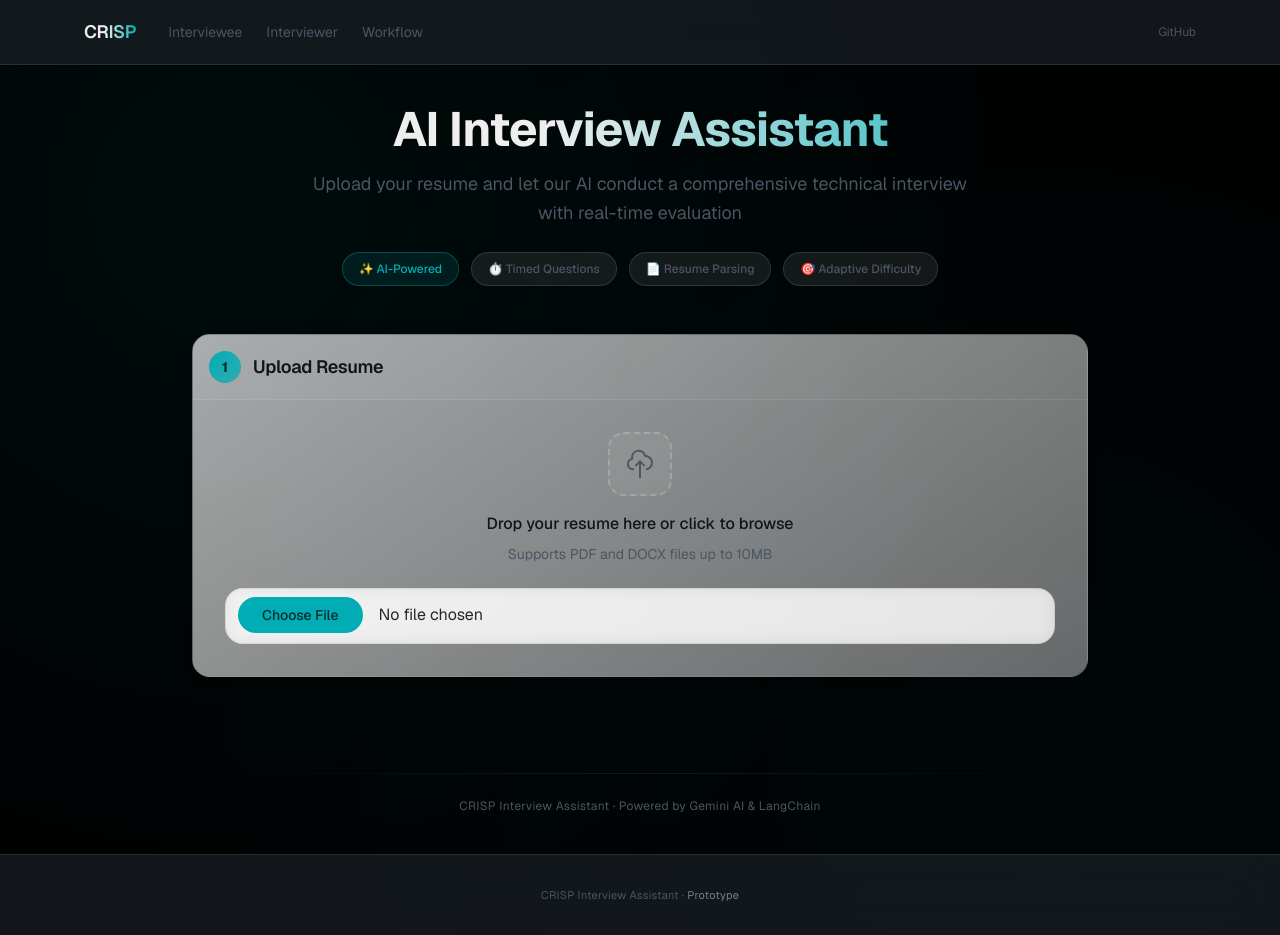
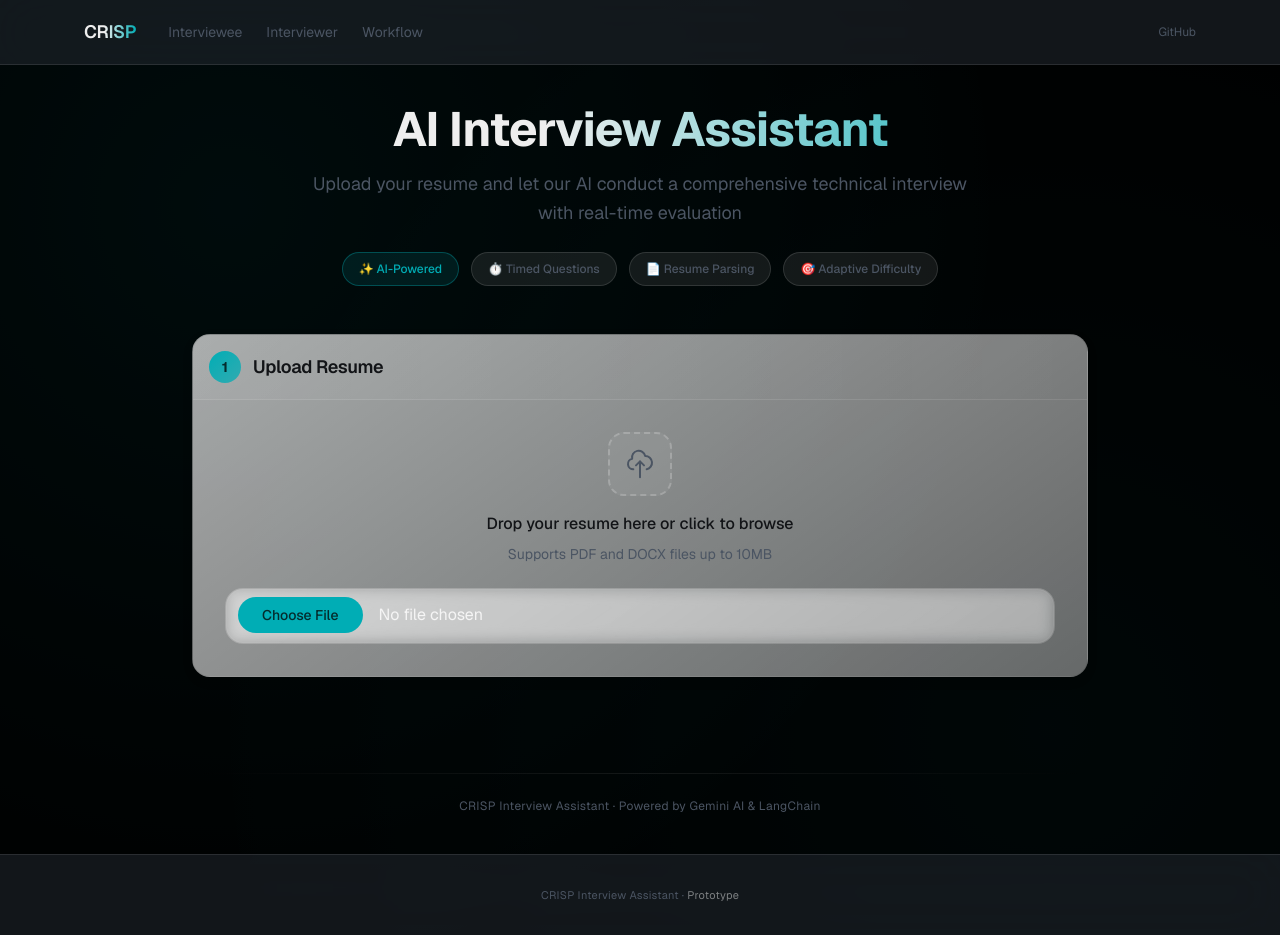
Before and after one commit to tashifkhan/CRISP-interview-assistant, a Next.js app: page /interviewee in a window 1280 px wide. Built offline with nearby package versions, Linux system fonts and the light colour scheme.

Commit message:
feat(ui): remove hald baked light mode implementation

```diff
--- a/components/ui/badge.tsx
+++ b/components/ui/badge.tsx
@@ -3,14 +3,14 @@ import { cva, type VariantProps } from "class-variance-authority";
 import { cn } from "@/lib/utils";
 
 const badgeVariants = cva(
-	"inline-flex items-center rounded-full border px-2.5 py-0.5 text-xs font-medium transition-colors focus:outline-none focus:ring-2 focus:ring-ring focus:ring-offset-2",
+	"inline-flex items-center rounded-full border px-2.5 py-0.5 text-xs font-medium transition-colors focus:outline-none focus:ring-2 focus:ring-[var(--accent)]/50 focus:ring-offset-2",
 	{
 		variants: {
 			variant: {
 				default:
-					"border-transparent bg-blue-600 text-white hover:bg-blue-600/90",
-				secondary: "border-transparent bg-neutral-200 text-neutral-800",
-				outline: "text-neutral-700",
+					"border-transparent bg-[var(--accent)] text-[var(--accent-foreground)] hover:opacity-90",
+				secondary: "border border-white/10 bg-white/5 text-neutral-200",
+				outline: "text-neutral-200",
 			},
 		},
 		defaultVariants: {
--- a/components/ui/input.tsx
+++ b/components/ui/input.tsx
@@ -9,20 +9,13 @@ const Input = React.forwardRef<HTMLInputElement, InputProps>(
 			<input
 				type={type}
 				className={cn(
-					// Base size & layout
 					"flex h-10 w-full px-3 py-2 text-sm file:border-0 file:bg-transparent file:text-sm file:font-medium",
-					// Rounded / glass surface style (light & dark adaptive)
-					"rounded-lg border border-[var(--border-color)] bg-white/70 dark:bg-white/5 backdrop-blur-sm",
-					// Text & placeholder colors
-					"text-neutral-800 dark:text-neutral-100 placeholder:text-neutral-400 dark:placeholder:text-neutral-500",
-					// Focus ring consistent with design tokens
-					"focus-visible:outline-none focus-visible:ring-2 focus-visible:ring-blue-500/60 focus-visible:ring-offset-1 focus-visible:ring-offset-transparent",
-					// Disabled
+					"rounded-lg border border-[var(--border-color)] bg-white/5 backdrop-blur-sm",
+					"text-neutral-100 placeholder:text-neutral-500",
+					"focus-visible:outline-none focus-visible:ring-2 focus-visible:ring-[var(--accent)]/60 focus-visible:ring-offset-1 focus-visible:ring-offset-transparent",
 					"disabled:cursor-not-allowed disabled:opacity-50",
-					// Subtle inner shadow to lift from background
-					"shadow-[inset_0_0_0_1px_rgba(255,255,255,0.05)] dark:shadow-[inset_0_0_0_1px_rgba(255,255,255,0.05)]",
-					// Transition for hover / focus polish
-					"transition-colors focus:bg-white/80 dark:focus:bg-white/10",
+					"shadow-[inset_0_0_0_1px_rgba(255,255,255,0.05)]",
+					"transition-colors focus:bg-white/10",
 					className
 				)}
 				ref={ref}
--- a/components/ui/select.tsx
+++ b/components/ui/select.tsx
@@ -14,7 +14,7 @@ const SelectTrigger = React.forwardRef<
 	<SelectPrimitive.Trigger
 		ref={ref}
 		className={cn(
-			"flex h-10 w-full items-center justify-between rounded-md border border-[var(--border-color)] bg-white/70 dark:bg-white/5 backdrop-blur-sm px-3 py-2 text-sm placeholder:text-neutral-400 dark:placeholder:text-neutral-500 focus:outline-none focus:ring-2 focus:ring-blue-500/60 focus:ring-offset-1 disabled:cursor-not-allowed disabled:opacity-50 transition-colors",
+			"flex h-10 w-full items-center justify-between rounded-md border border-[var(--border-color)] bg-white/5 backdrop-blur-sm px-3 py-2 text-sm placeholder:text-neutral-500 focus:outline-none focus:ring-2 focus:ring-[var(--accent)]/60 focus:ring-offset-1 disabled:cursor-not-allowed disabled:opacity-50 transition-colors",
 			className
 		)}
 		{...props}
@@ -34,7 +34,7 @@ const SelectScrollUpButton = React.forwardRef<
 	<SelectPrimitive.ScrollUpButton
 		ref={ref}
 		className={cn(
-			"flex cursor-default items-center justify-center py-1 bg-white/70 dark:bg-neutral-900 text-neutral-700 dark:text-neutral-200",
+			"flex cursor-default items-center justify-center py-1 bg-[var(--background)] text-neutral-200",
 			className
 		)}
 		{...props}
@@ -51,7 +51,7 @@ const SelectScrollDownButton = React.forwardRef<
 	<SelectPrimitive.ScrollDownButton
 		ref={ref}
 		className={cn(
-			"flex cursor-default items-center justify-center py-1 bg-white/70 dark:bg-neutral-900 text-neutral-700 dark:text-neutral-200",
+			"flex cursor-default items-center justify-center py-1 bg-[var(--background)] text-neutral-200",
 			className
 		)}
 		{...props}
@@ -70,7 +70,7 @@ const SelectContent = React.forwardRef<
 		<SelectPrimitive.Content
 			ref={ref}
 			className={cn(
-				"relative z-50 max-h-80 min-w-[8rem] overflow-hidden rounded-md border border-white/10 bg-white/80 dark:bg-neutral-900/95 backdrop-blur-md shadow-lg animate-in fade-in-80",
+				"relative z-50 max-h-80 min-w-[8rem] overflow-hidden rounded-md border border-[var(--border-color)] bg-[rgba(20,24,31,0.95)] backdrop-blur-md shadow-lg animate-in fade-in-80",
 				position === "popper" &&
 					"data-[side=bottom]:slide-in-from-top-1 data-[side=top]:slide-in-from-bottom-1",
 				className
@@ -101,7 +101,7 @@ const SelectLabel = React.forwardRef<
 	<SelectPrimitive.Label
 		ref={ref}
 		className={cn(
-			"px-2 py-1.5 text-xs font-medium text-neutral-500 dark:text-neutral-400",
+			"px-2 py-1.5 text-xs font-medium text-neutral-400",
 			className
 		)}
 		{...props}
@@ -116,7 +116,7 @@ const SelectItem = React.forwardRef<
 	<SelectPrimitive.Item
 		ref={ref}
 		className={cn(
-			"relative flex w-full cursor-default select-none items-center rounded-sm py-1.5 pl-8 pr-2 text-sm outline-none focus:bg-blue-500/10 focus:text-blue-600 dark:focus:text-blue-400 data-[disabled]:pointer-events-none data-[disabled]:opacity-50 text-neutral-800 dark:text-neutral-100",
+			"relative flex w-full cursor-default select-none items-center rounded-sm py-1.5 pl-8 pr-2 text-sm outline-none focus:bg-[var(--accent)]/10 focus:text-[var(--accent)] data-[disabled]:pointer-events-none data-[disabled]:opacity-50 text-neutral-100",
 			className
 		)}
 		{...props}
@@ -137,10 +137,7 @@ const SelectSeparator = React.forwardRef<
 >(({ className, ...props }, ref) => (
 	<SelectPrimitive.Separator
 		ref={ref}
-		className={cn(
-			"-mx-1 my-1 h-px bg-neutral-200 dark:bg-neutral-700",
-			className
-		)}
+		className={cn("-mx-1 my-1 h-px bg-white/10", className)}
 		{...props}
 	/>
 ));
--- a/components/ui/separator.tsx
+++ b/components/ui/separator.tsx
@@ -15,7 +15,7 @@ export function Separator({
 			role={decorative ? "none" : "separator"}
 			aria-orientation={orientation}
 			className={cn(
-				"shrink-0 bg-neutral-200",
+				"shrink-0 bg-white/10",
 				orientation === "horizontal" ? "h-px w-full" : "h-full w-px",
 				className
 			)}
--- a/components/ui/skeleton.tsx
+++ b/components/ui/skeleton.tsx
@@ -6,7 +6,7 @@ export function Skeleton({
 }: React.HTMLAttributes<HTMLDivElement>) {
 	return (
 		<div
-			className={cn("animate-pulse rounded-md bg-neutral-200", className)}
+			className={cn("animate-pulse rounded-md bg-white/10", className)}
 			{...props}
 		/>
 	);
--- a/components/ui/textarea.tsx
+++ b/components/ui/textarea.tsx
@@ -8,7 +8,7 @@ const Textarea = React.forwardRef<HTMLTextAreaElement, TextareaProps>(
 		return (
 			<textarea
 				className={cn(
-					"flex min-h-[120px] w-full rounded-md border border-neutral-300 bg-white px-3 py-2 text-sm placeholder:text-neutral-400 focus-visible:outline-none focus-visible:ring-2 focus-visible:ring-blue-500 focus-visible:ring-offset-1 disabled:cursor-not-allowed disabled:opacity-50",
+					"flex min-h-[120px] w-full rounded-md border border-[var(--border-color)] bg-white/5 backdrop-blur-sm px-3 py-2 text-sm text-neutral-100 placeholder:text-neutral-500 focus-visible:outline-none focus-visible:ring-2 focus-visible:ring-[var(--accent)]/60 focus-visible:ring-offset-1 disabled:cursor-not-allowed disabled:opacity-50",
 					className
 				)}
 				ref={ref}
```
